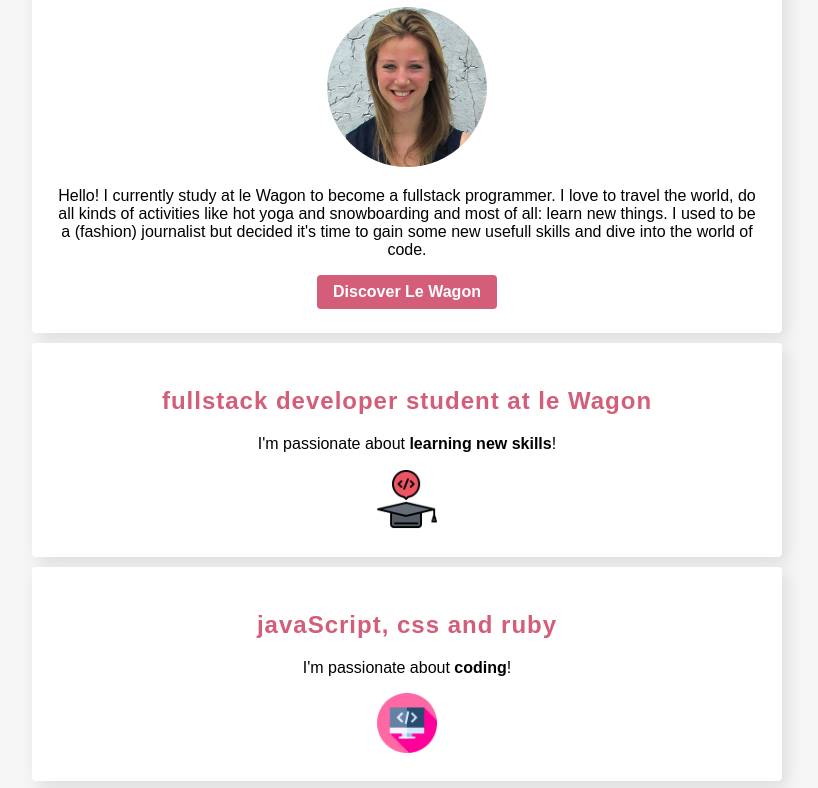
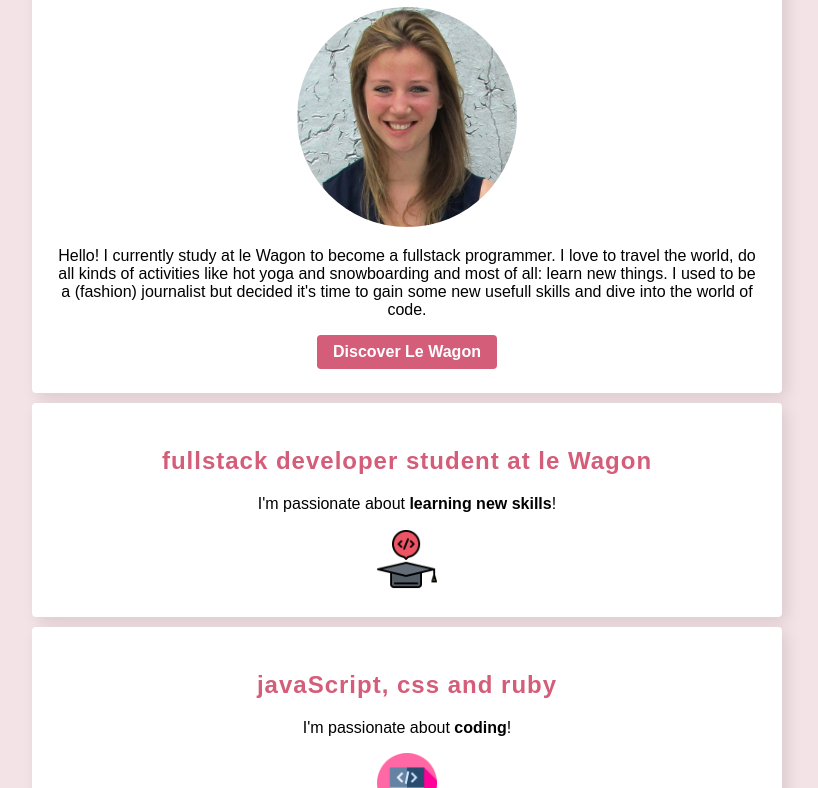
Before and after one commit to MissCarolin/profile, a plain HTML site: page index.html in a window 1280 px wide. Shown: the part 137-925 px from the top of the page, without its empty margins (233-1051 px from the left). Drawn offline with Linux system fonts and the light colour scheme; a web font is replaced by a local one.

Commit message:
changed backroundcolor and profile image size

```diff
--- a/style.css
+++ b/style.css
@@ -3,7 +3,7 @@
 body {
   font-family: 'Muli', sans-serif;
   font-weight: 400;
-  background-color: rgb(245, 245, 245);
+  background-color: rgba(178, 62, 89, 0.15);
 }
 
 h1, h2 {
@@ -36,7 +36,7 @@ a {
 
 #profile-picture {
   border-radius: 50%;
-  width: 160px;
+  width: 220px;
 }
 
 .card-picture {
```
